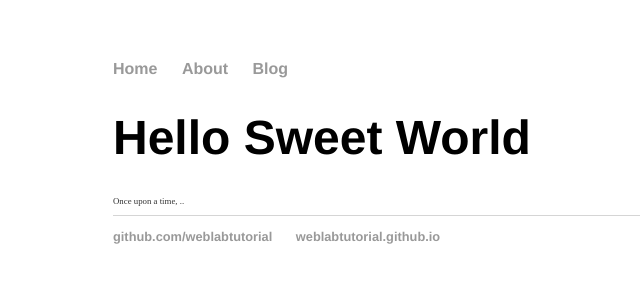
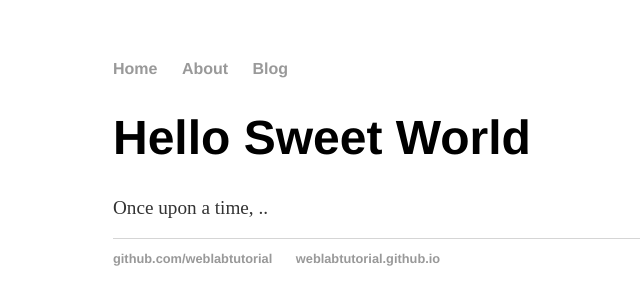
Before and after one commit to rithinthomas/rithinthomas.github.io, a Jekyll site: the page built from index.html, in a window 1280 px wide. Shown: the top 305 px of the page, without its empty margins (79-719 px from the left). Built offline with Jekyll 4.4.1, drawn with Linux system fonts in a browser that asks for light colours.

Commit message:
Update main.css

```diff
--- a/css/main.css
+++ b/css/main.css
@@ -4,7 +4,7 @@ margin: 60px auto; width: 70%;
 font-size: 3em;
 font-family:'Helvetica', 'Arial', 'Sans-Serif'; }
 p{
-font-size: 0.55em; line-height: 1.0em; color: #333;
+font-size: 1.2em; line-height: 1.1em; color: #333;
 } footer {
 border-top: 1px solid #d5d5d5;
 font-size: .8em; }
```
